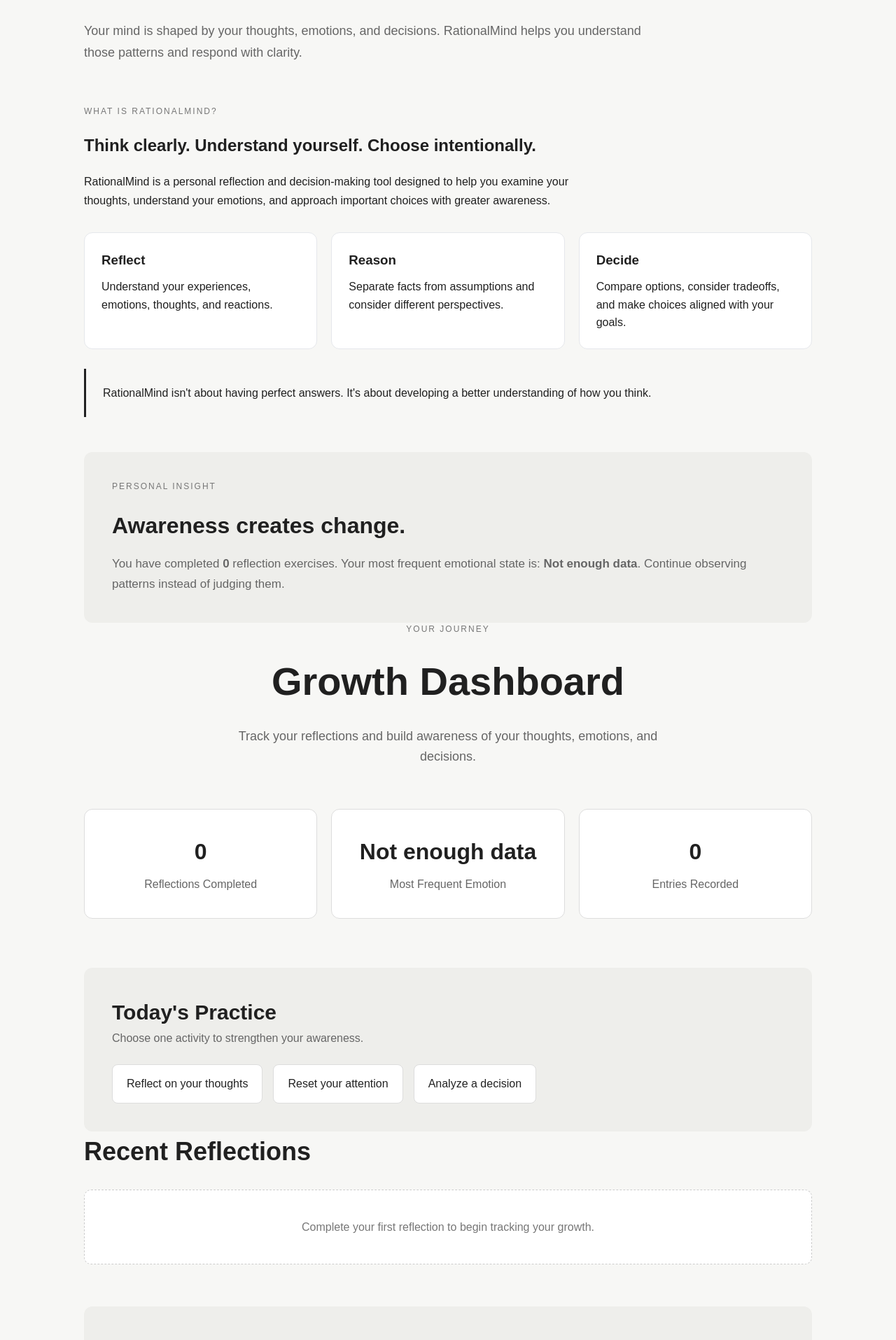
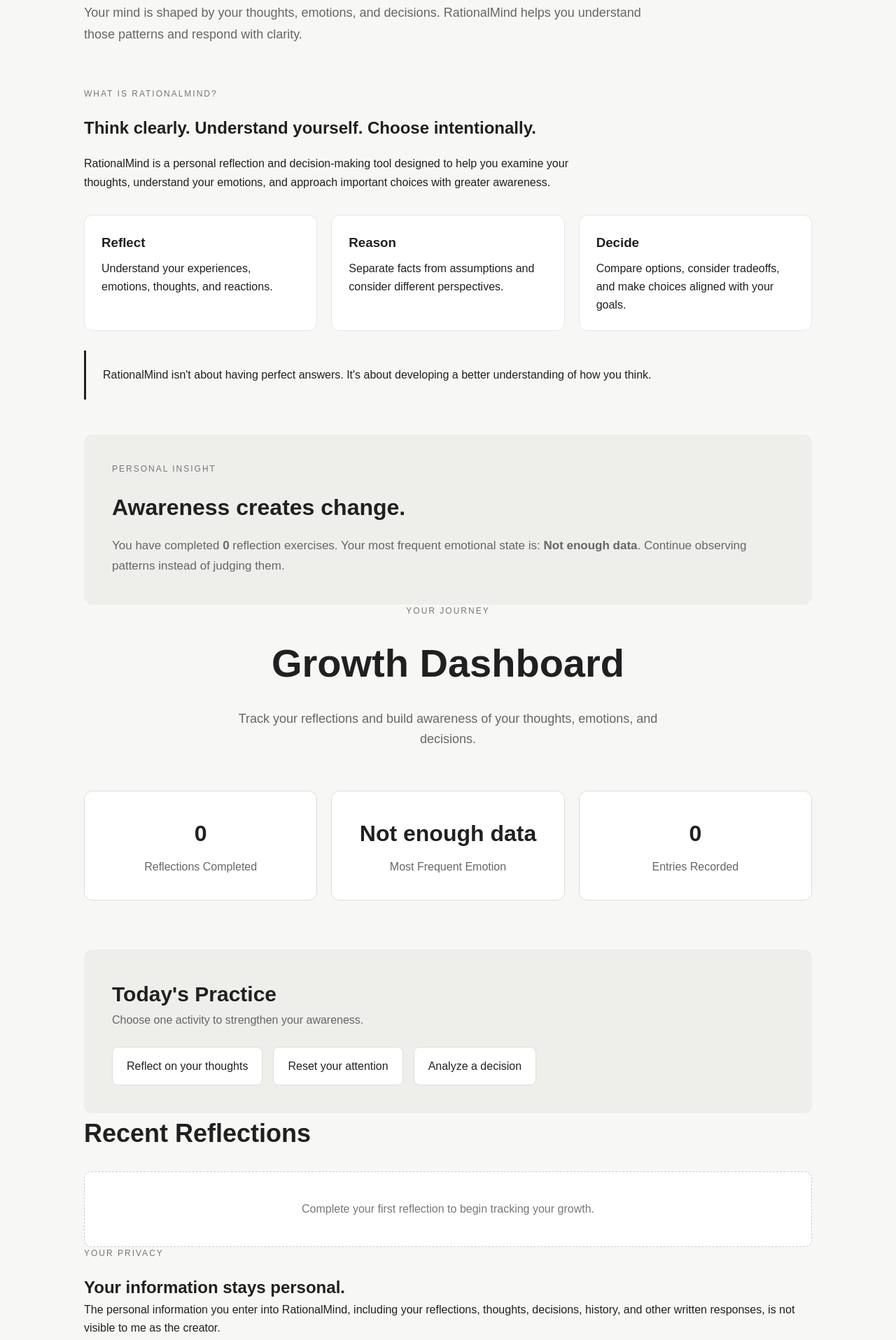
Before and after one commit to Kwakita123/RationalMind, a Flask app: page /dashboard in a window 1280 px wide. Shown: the part 400-2315 px from the top of the page at 70% size. Run offline with Flask 3, Linux system fonts and the light colour scheme; the visitor is signed in with stand-in values (Sample User, id 1); data that the repository does not hold is empty.

Commit message:
Update dashboard.html

````diff
--- a/templates/dashboard.html
+++ b/templates/dashboard.html
@@ -8,8 +8,10 @@ Dashboard | RationalMind
 
 <main class="dashboard-container">
 
-```
+
+    <!-- ========================================= -->
     <!-- WELCOME -->
+    <!-- ========================================= -->
 
     <section class="welcome-section">
 
@@ -31,7 +33,9 @@ Dashboard | RationalMind
     </section>
 
 
+    <!-- ========================================= -->
     <!-- ABOUT RATIONALMIND -->
+    <!-- ========================================= -->
 
     <section class="about-section">
 
@@ -112,7 +116,9 @@ Dashboard | RationalMind
     </section>
 
 
+    <!-- ========================================= -->
     <!-- PERSONAL INSIGHT -->
+    <!-- ========================================= -->
 
     <section class="insight-card">
 
@@ -138,7 +144,9 @@ Dashboard | RationalMind
     </section>
 
 
+    <!-- ========================================= -->
     <!-- JOURNEY -->
+    <!-- ========================================= -->
 
     <section class="dashboard-header">
 
@@ -158,7 +166,9 @@ Dashboard | RationalMind
     </section>
 
 
+    <!-- ========================================= -->
     <!-- STATS -->
+    <!-- ========================================= -->
 
     <section class="stats-grid">
 
@@ -205,7 +215,9 @@ Dashboard | RationalMind
     </section>
 
 
+    <!-- ========================================= -->
     <!-- LATEST REFLECTION -->
+    <!-- ========================================= -->
 
     {% if latest_reflection %}
 
@@ -243,7 +255,9 @@ Dashboard | RationalMind
     {% endif %}
 
 
+    <!-- ========================================= -->
     <!-- TODAY'S PRACTICE -->
+    <!-- ========================================= -->
 
     <section class="practice-card">
 
@@ -279,7 +293,9 @@ Dashboard | RationalMind
     </section>
 
 
+    <!-- ========================================= -->
     <!-- RECENT REFLECTIONS -->
+    <!-- ========================================= -->
 
     <section class="recent-section">
 
@@ -344,7 +360,40 @@ Dashboard | RationalMind
     </section>
 
 
+    <!-- ========================================= -->
+    <!-- PRIVACY -->
+    <!-- ========================================= -->
+
+    <section class="privacy-card">
+
+        <p class="eyebrow">
+            YOUR PRIVACY
+        </p>
+
+        <h2>
+            Your information stays personal.
+        </h2>
+
+        <p>
+            The personal information you enter into RationalMind,
+            including your reflections, thoughts, decisions, history,
+            and other written responses, is not visible to me as
+            the creator.
+        </p>
+
+        <p>
+            I can only access limited, anonymous information used
+            to understand how the app is being used, such as general
+            emotional patterns and intensity data. Your personal
+            entries are not available for me to read.
+        </p>
+
+    </section>
+
+
+    <!-- ========================================= -->
     <!-- PRINCIPLE -->
+    <!-- ========================================= -->
 
     <section class="principle-card">
 
@@ -359,7 +408,7 @@ Dashboard | RationalMind
         </p>
 
     </section>
-```
+
 
 </main>
 
````
Lines whose indentation alone changed are shown as unchanged.
